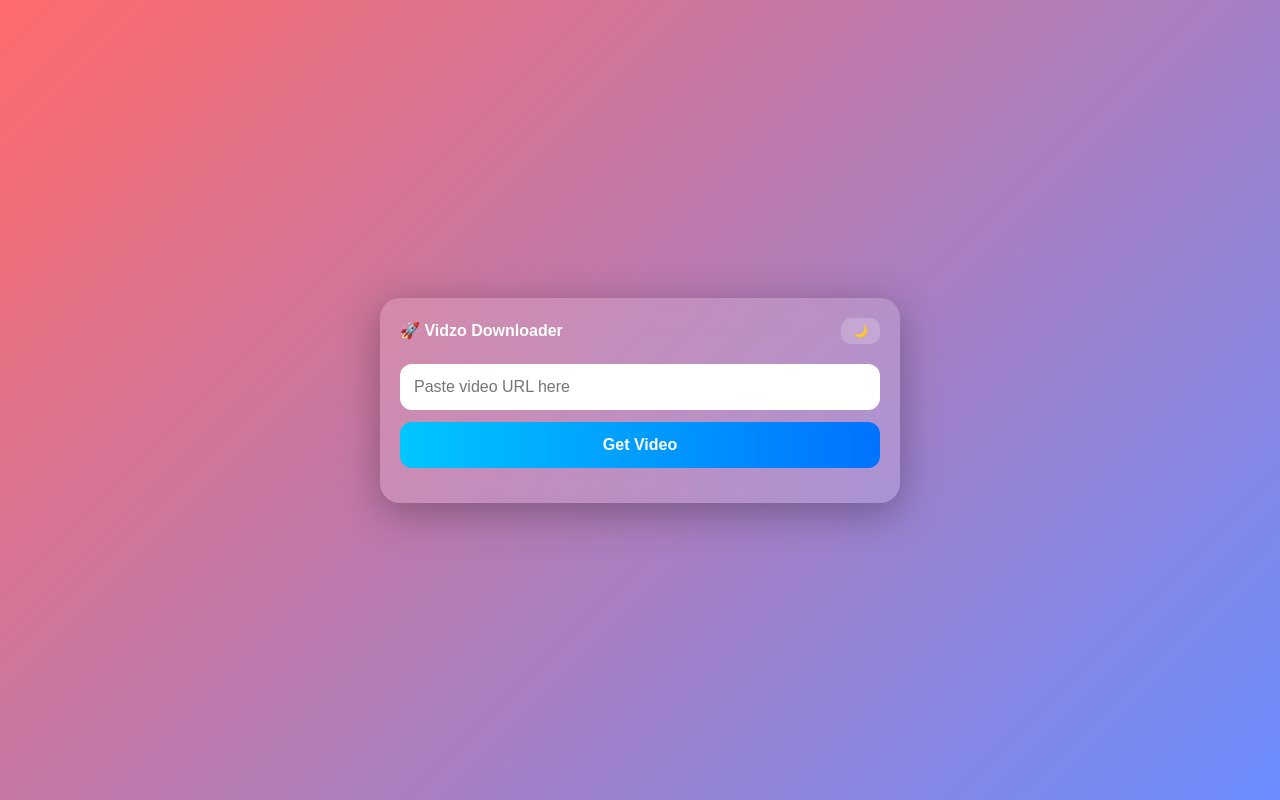
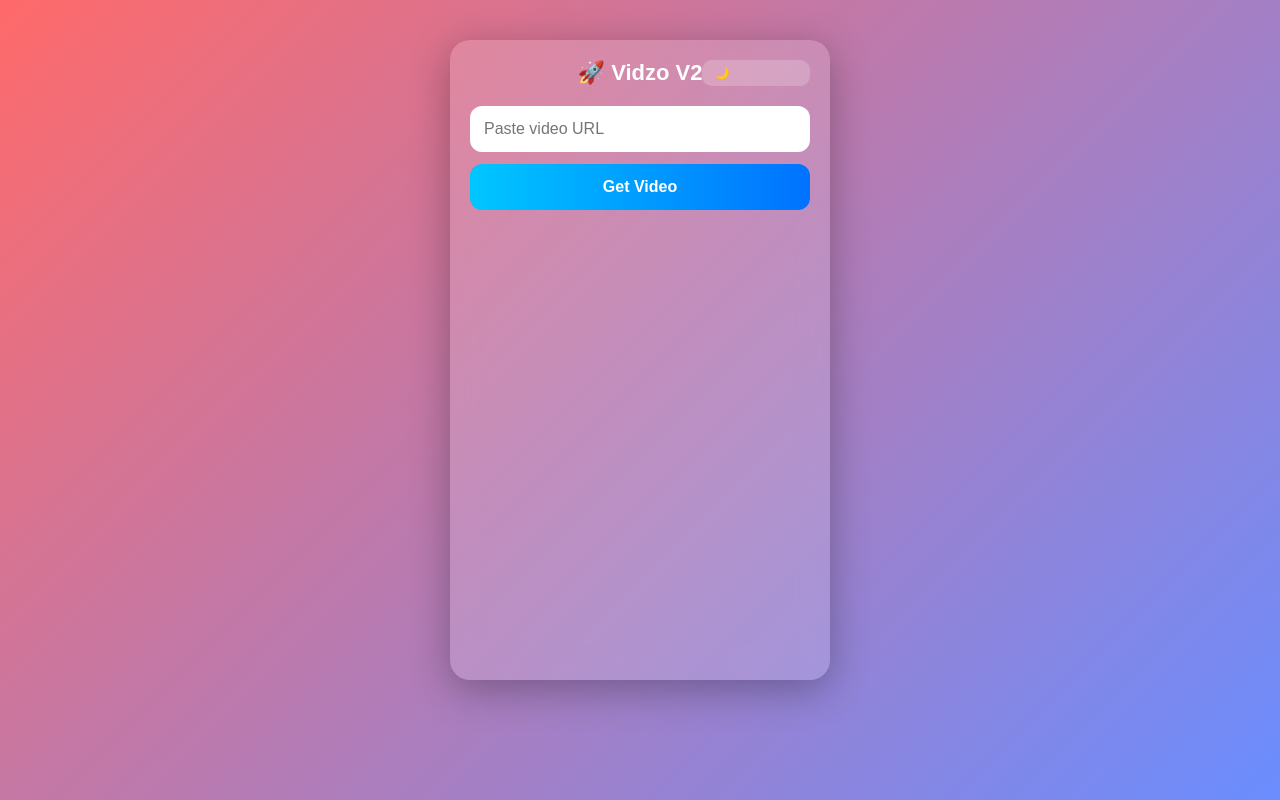
Before and after one commit to viveksingh48162-design/insta-downloader, a Flask app: page / in a window 1280 px wide. Run offline with Flask 3, Linux system fonts and the light colour scheme.

Commit message:
Update index.html

```diff
--- a/templates/index.html
+++ b/templates/index.html
@@ -26,32 +26,48 @@ min-height:100vh;
 background:var(--bg);
 display:flex;
 justify-content:center;
-align-items:center;
+align-items:flex-start;
 color:var(--text);
+padding-top:40px;
 transition:0.3s;
 }
 
+/* 🔥 SLIM & TALL MOBILE CARD */
 .container{
-width:100%;
-max-width:520px;
-margin:10px;
+width:92%;
+max-width:380px; /* width kam */
+min-height:80vh; /* height zyada */
 background:var(--card);
 backdrop-filter:blur(15px);
 padding:20px;
 border-radius:20px;
 box-shadow:0 10px 40px rgba(0,0,0,0.3);
+display:flex;
+flex-direction:column;
+justify-content:flex-start;
 }
 
+/* 📱 MOBILE TUNING */
 @media(max-width:600px){
-body{align-items:flex-start;padding-top:25px;}
-.container{margin:10px;}
+.container{
+width:90%;
+max-width:360px;
+min-height:85vh;
+padding:18px;
+}
 }
 
 .topbar{
-display:flex;
-justify-content:space-between;
+display:grid;
+grid-template-columns:1fr auto 1fr;
 align-items:center;
 margin-bottom:10px;
+}
+
+.logo{
+font-size:22px;   /* bada size */
+font-weight:bold;
+text-align:center;
 }
 
 .toggle{
@@ -127,25 +143,15 @@ margin-top:10px;
 
 /* HISTORY */
 .history{
-margin-top:15px;
-text-align:left;
-max-height:150px;
+margin-top:auto;
+max-height:120px;
 overflow:auto;
+font-size:12px;
 }
 
 .history-item{
-padding:8px;
-font-size:12px;
+padding:6px;
 border-bottom:1px solid rgba(255,255,255,0.2);
-}
-
-.fade{
-animation:fadeIn 0.4s ease;
-}
-
-@keyframes fadeIn{
-from{opacity:0;transform:translateY(10px);}
-to{opacity:1;transform:translateY(0);}
 }
 </style>
 </head>
@@ -155,11 +161,12 @@ to{opacity:1;transform:translateY(0);}
 <div class="container">
 
 <div class="topbar">
-<b>🚀 Vidzo Downloader</b>
+<div></div>
+<div class="logo">🚀 Vidzo V2</div>
 <div class="toggle" onclick="toggleMode()">🌙</div>
 </div>
 
-<input id="url" placeholder="Paste video URL here">
+<input id="url" placeholder="Paste video URL">
 <button class="btn" onclick="autoFetch()">Get Video</button>
 
 <div id="loader">
@@ -179,8 +186,6 @@ to{opacity:1;transform:translateY(0);}
 
 let URL=""
 let formatsData={}
-let progress=0
-let interval
 
 // 🌙 MODE
 function toggleMode(){
@@ -194,11 +199,11 @@ document.body.classList.add("dark")
 
 // HISTORY
 function addHistory(text){
-let h = document.getElementById("history")
-let item = document.createElement("div")
-item.className="history-item fade"
-item.innerText=text
-h.prepend(item)
+let h=document.getElementById("history")
+let d=document.createElement("div")
+d.className="history-item"
+d.innerText=text
+h.prepend(d)
 }
 
 // AUTO FETCH
@@ -210,16 +215,7 @@ URL=document.getElementById("url").value.trim()
 if(!URL){video.innerHTML="";options.innerHTML="";return;}
 
 loader.style.display="block"
-video.innerHTML=""
-options.innerHTML=""
-
-progress=0
-interval=setInterval(()=>{
-if(progress<90){
-progress+=10
-progressFill.style.width=progress+"%"
-}
-},150)
+progressFill.style.width="0%"
 
 let res = await fetch("/get_video",{
 method:"POST",
@@ -229,7 +225,6 @@ body:JSON.stringify({url:URL})
 
 let data = await res.json()
 
-clearInterval(interval)
 progressFill.style.width="100%"
 setTimeout(()=>loader.style.display="none",300)
 
@@ -278,14 +273,14 @@ body:JSON.stringify({url:URL,type:type,mode:"fast"})
 if(d.type==="direct"){
 window.location.href=d.url
 }else{
-window.location.href="/file/"+d.file+"/"+d.ext
+trackProgress(d.file,d.ext)
 }
 })
 }
 
 // TURBO
 async function turbo(){
-options.innerHTML="Loading quality..."
+options.innerHTML="Loading..."
 
 let res = await fetch("/get_formats",{
 method:"POST",
@@ -293,7 +288,7 @@ headers:{"Content-Type":"application/json"},
 body:JSON.stringify({url:URL})
 })
 
-formatsData = await res.json()
+formatsData=await res.json()
 
 options.innerHTML=`
 <div class="box" onclick="showMP4()">🎬 MP4</div>
@@ -331,9 +326,24 @@ body:JSON.stringify({url:URL,format_id,type,mode})
 if(d.type==="direct"){
 window.location.href=d.url
 }else{
-window.location.href="/file/"+d.file+"/"+d.ext
+trackProgress(d.file,d.ext)
 }
 })
+}
+
+// 📊 PROGRESS TRACK
+function trackProgress(file,ext){
+let i=setInterval(()=>{
+fetch("/progress/"+file)
+.then(r=>r.json())
+.then(p=>{
+progressFill.style.width=p.progress+"%"
+if(p.progress==100){
+clearInterval(i)
+window.location.href="/file/"+file+"/"+ext
+}
+})
+},1000)
 }
 
 </script>
```
